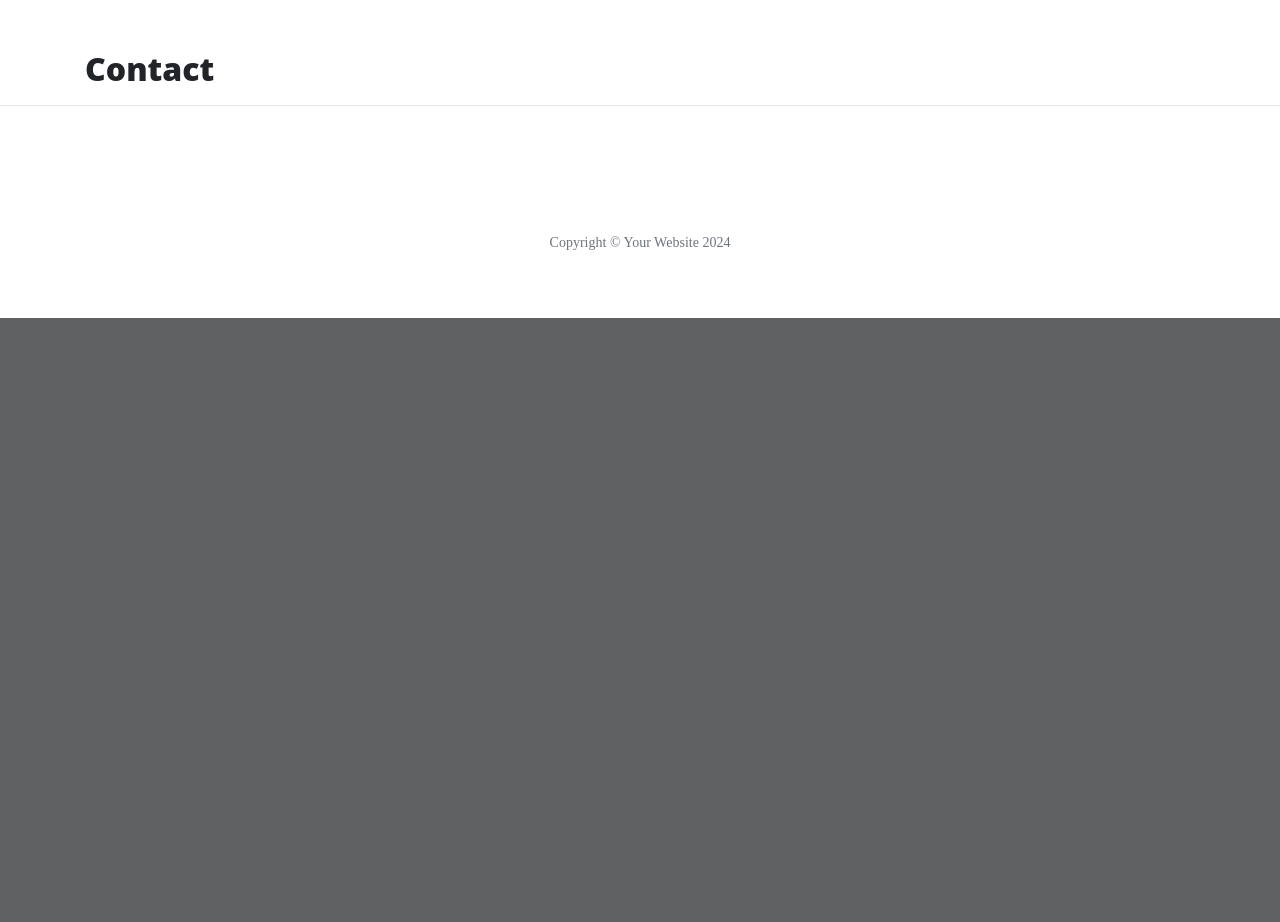
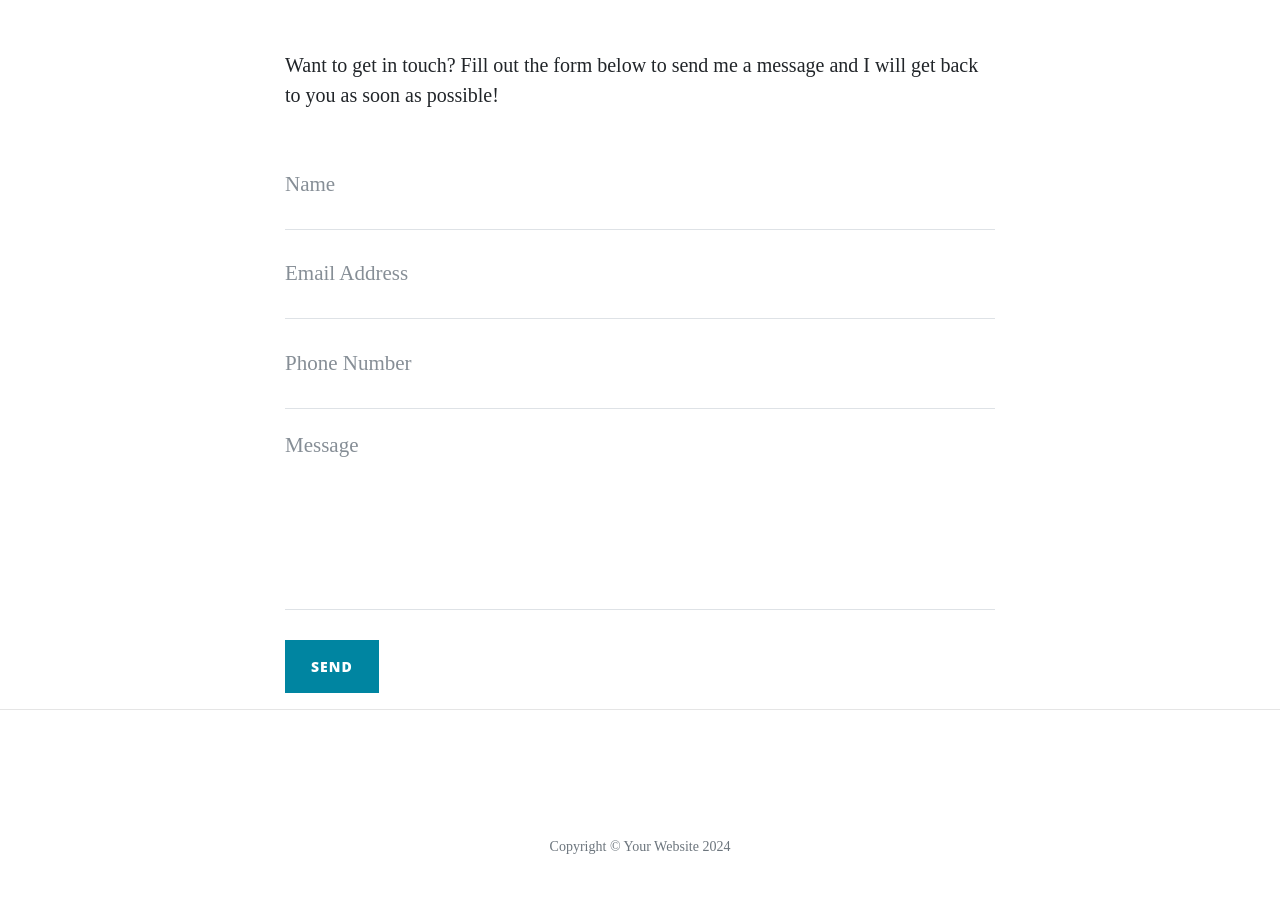
Before and after one commit to AlAliMazen/Flask_first_Project, a Flask app: page /contact in a window 1280 px wide. Shown: the part 628-1550 px from the top of the page. Before the commit the page ends 946 px from the top, so only its background shows below. Run offline with Flask 3, Linux system fonts and the light colour scheme; some libraries are stand-ins or nearby versions.

Commit message:
adding attribute to the form on contact page and retrive data using request lib from FLASK

```diff
--- a/run.py
+++ b/run.py
@@ -1,7 +1,7 @@
 import os
 import json
-#import Flask class and render_template
-from flask import Flask, render_template
+#import Flask class and render_template and use request class for sending mail
+from flask import Flask, render_template, request
 
 app=Flask(__name__)
 
@@ -23,8 +23,26 @@ def about():
     return render_template("about.html", page_title="About", company=data)
 
 
-@app.route("/contact")
+@app.route("/about/<member_name>")
+def about_member(member_name):
+    member={}
+    with open("data/company.json","r") as json_data:
+        data = json.load(json_data)
+        for obj in data:
+            if obj["url"] == member_name:
+                member=obj
+
+    return render_template("member.html", character=member)
+
+
+@app.route("/contact", methods=["GET","POST"])
 def contact():
+    if request.method =="POST":
+        print("Hello, anybody there!")
+        #form is a dictionary; that is either use get(Keyname), or square brackets with keys to get value
+        # get is exception safe and return none when key is not there, while square bracket throw an exception
+        print(request.form.get("name"))
+        #print(request.form["name"])
     return render_template("contact.html", page_title="Contact")
 
 
--- a/templates/about.html
+++ b/templates/about.html
@@ -21,7 +21,7 @@
         <div class="row featurette my-5">
             {% if loop.index % 2 != 0 %}
             <div class="col-md-7">
-                <h2>  {{ loop.index }}. {{ member.name }}</h2>
+                <h2><a href="/about/{{ member.url }}">  {{ loop.index }}. {{ member.name }}</a></h2>
                 <p>
                     {{ member.description }}
                 </p>
@@ -34,7 +34,7 @@
                 <img src="{{ member.image_source }}" alt=" {{ member.name }} " class="featurette-image image-responsive">
             </div>
             <div class="col-md-7">
-                <h2>  {{ loop.index }}. {{ member.name }}</h2>
+                <h2><a href="/about/{{ member.url }}">  {{ loop.index }}. {{ member.name }}</a></h2>
                 <p>
                     {{ member.description }}
                 </p>
--- a/templates/contact.html
+++ b/templates/contact.html
@@ -1,4 +1,41 @@
 {% extends "base.html" %}
 {% block content %}
-    <h2>{{ page_title }}</h2>
+    <div class="col-lg-8 col-md-10 mx-auto">
+        <p>Want to get in touch? Fill out the form below to send me a message and I will get back to you as soon as possible!</p>
+        <form method="POST" name="sentMessage" id="contactForm" novalidate>
+            <div class="control-group">
+                <div class="form-group floating-label-form-group controls">
+                    <label>Name</label>
+                    <input type="text" class="form-control" placeholder="Name" name="name" id="name" required data-validation-required-message="Please enter your name.">
+                    <p class="help-block text-danger"></p>
+                </div>
+            </div>
+            <div class="control-group">
+                <div class="form-group floating-label-form-group controls">
+                    <label>Email Address</label>
+                    <input type="email" class="form-control" placeholder="Email Address" name="email" id="email" required data-validation-required-message="Please enter your email address.">
+                    <p class="help-block text-danger"></p>
+                </div>
+            </div>
+            <div class="control-group">
+                <div class="form-group col-xs-12 floating-label-form-group controls">
+                    <label>Phone Number</label>
+                    <input type="tel" class="form-control" placeholder="Phone Number" name="phone" id="phone" required data-validation-required-message="Please enter your phone number.">
+                    <p class="help-block text-danger"></p>
+                </div>
+            </div>
+            <div class="control-group">
+                <div class="form-group floating-label-form-group controls">
+                    <label>Message</label>
+                    <textarea rows="5" class="form-control" placeholder="Message" name="message" id="message" required data-validation-required-message="Please enter a message."></textarea>
+                    <p class="help-block text-danger"></p>
+                </div>
+            </div>
+            <br>
+            <div id="success"></div>
+            <div class="form-group">
+                <button type="submit" class="btn btn-primary" id="sendMessageButton">Send</button>
+            </div>
+        </form>
+    </div>
 {% endblock %}
```
Also changed, not shown: data/company.json (+26 -13 lines), templates/member.html (added, +12 -0 lines).
